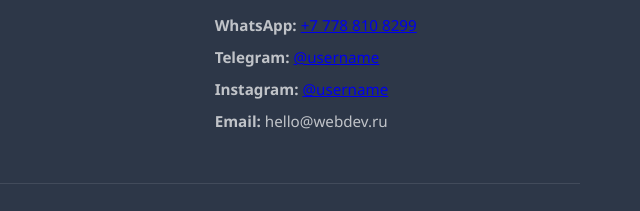
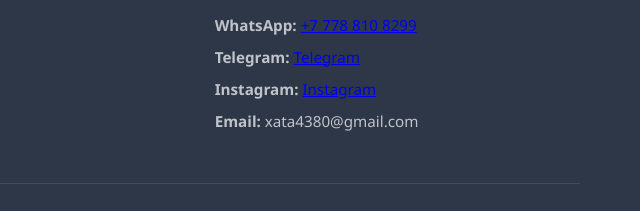
Before and after one commit to Aliba999/My-PORTFOLIO, a plain HTML site: page index.html in a window 1280 px wide. Shown: the part 3177-3388 px from the top of the page, 640-1280 px from the left. Drawn offline with Linux system fonts and the light colour scheme.

Commit message:
Update index.html

```diff
--- a/index.html
+++ b/index.html
@@ -193,9 +193,9 @@
                 <div class="footer-section">
                     <h3>Контакты</h3>
                     <p><strong>WhatsApp:</strong> <a href="https://wa.me/77788108299">+7 778 810 8299</a></p>
-                    <p><strong>Telegram:</strong> <a href="https://t.me/username">@username</a></p>
-                    <p><strong>Instagram:</strong> <a href="https://instagram.com/username">@username</a></p>
-                    <p><strong>Email:</strong> hello@webdev.ru</p>
+                    <p><strong>Telegram:</strong> <a href="https://t.me/qwaszx999">Telegram</a></p>
+                    <p><strong>Instagram:</strong> <a href="https://instagram.com/alibeekkkkkk">Instagram</a></p>
+                    <p><strong>Email:</strong> xata4380@gmail.com</p>
                 </div>
             </div>
             <div class="footer-bottom">
```
